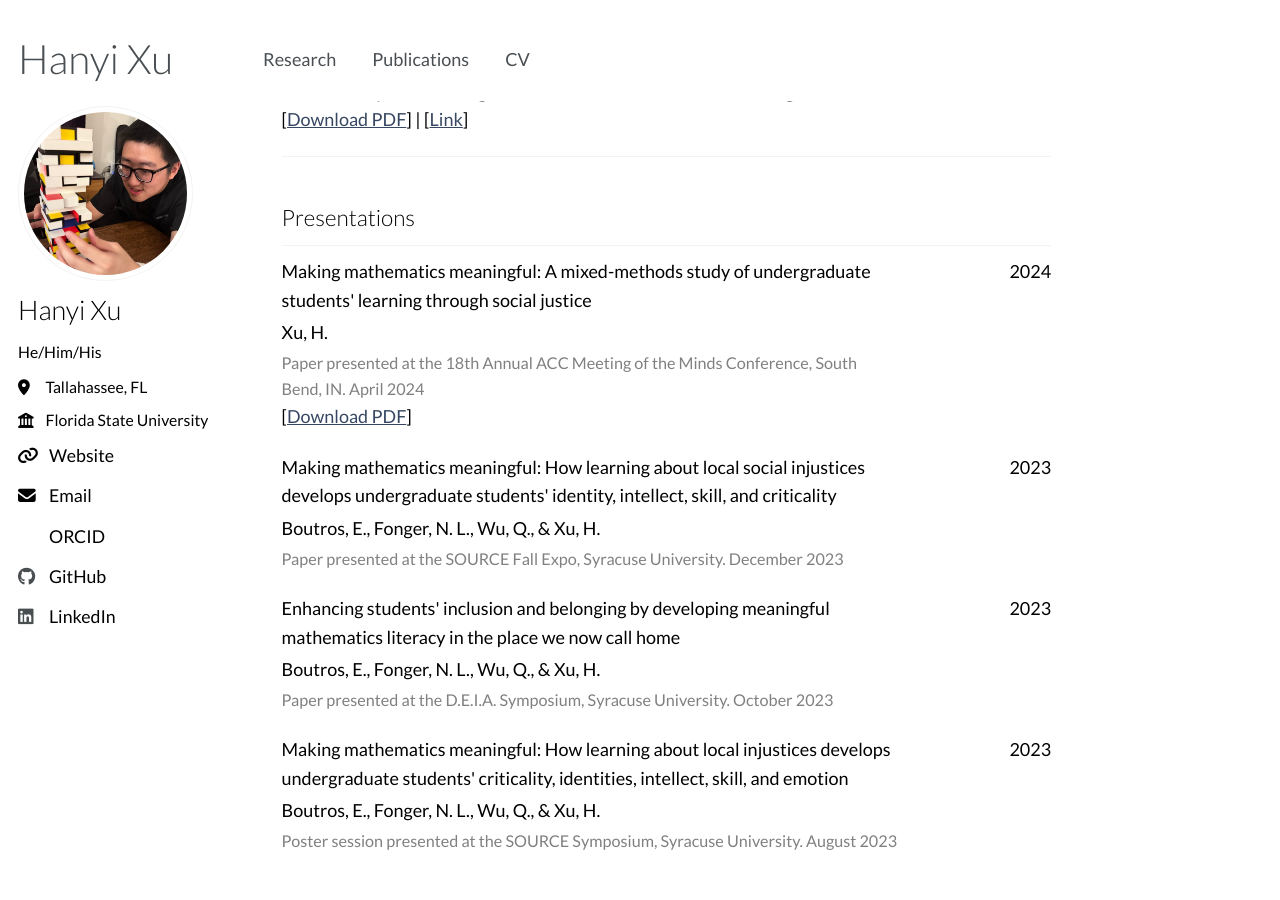
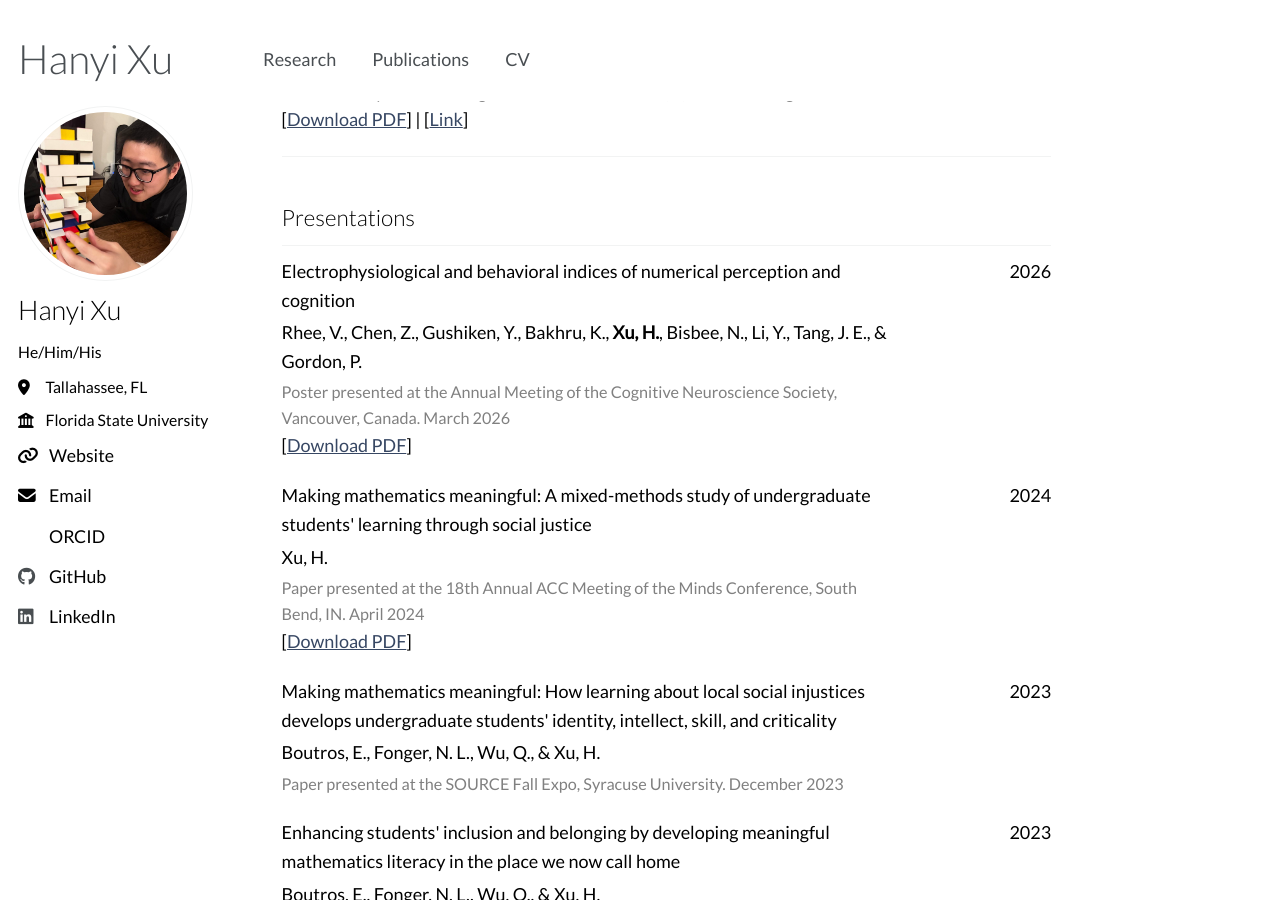
Before and after one commit to hanyixu/hanyixu.github.io, a Jekyll site: the page built from _pages/publications.md, in a window 1280 px wide and 900 px high, scrolled down 663 px. Built offline with Jekyll 4.4.1, drawn with Linux system fonts in a browser that asks for light colours; nearby versions of some CDN libraries; some web fonts are replaced; library files that are not in the unit come from our copies.

Commit message:
Update 2026.3.18

```diff
--- a/_pages/publications.md
+++ b/_pages/publications.md
@@ -76,6 +76,16 @@ permalink: /publications/
 
 <div class="pub-item">
   <div class="pub-left">
+    <div class="pub-title">Electrophysiological and behavioral indices of numerical perception and cognition</div>
+    <div class="pub-authors">Rhee, V., Chen, Z., Gushiken, Y., Bakhru, K., <strong>Xu, H.</strong>, Bisbee, N., Li, Y., Tang, J. E., & Gordon, P.</div>
+    <div class="pub-meta">Poster presented at the Annual Meeting of the Cognitive Neuroscience Society, Vancouver, Canada. March 2026</div>
+    <div>[<a href="http://hanyixu.github.io/files/CNS2026.pdf">Download PDF</a>]</div>
+  </div>
+  <div class="pub-year">2026</div>
+</div>
+
+<div class="pub-item">
+  <div class="pub-left">
     <div class="pub-title">Making mathematics meaningful: A mixed-methods study of undergraduate students' learning through social justice</div>
     <div class="pub-authors">Xu, H.</div>
     <div class="pub-meta">Paper presented at the 18th Annual ACC Meeting of the Minds Conference, South Bend, IN. April 2024</div>
```
Also changed, not shown: _pages/about.md (+2 -3 lines), _pages/cv.md (+0 -6 lines), 2 other files.
